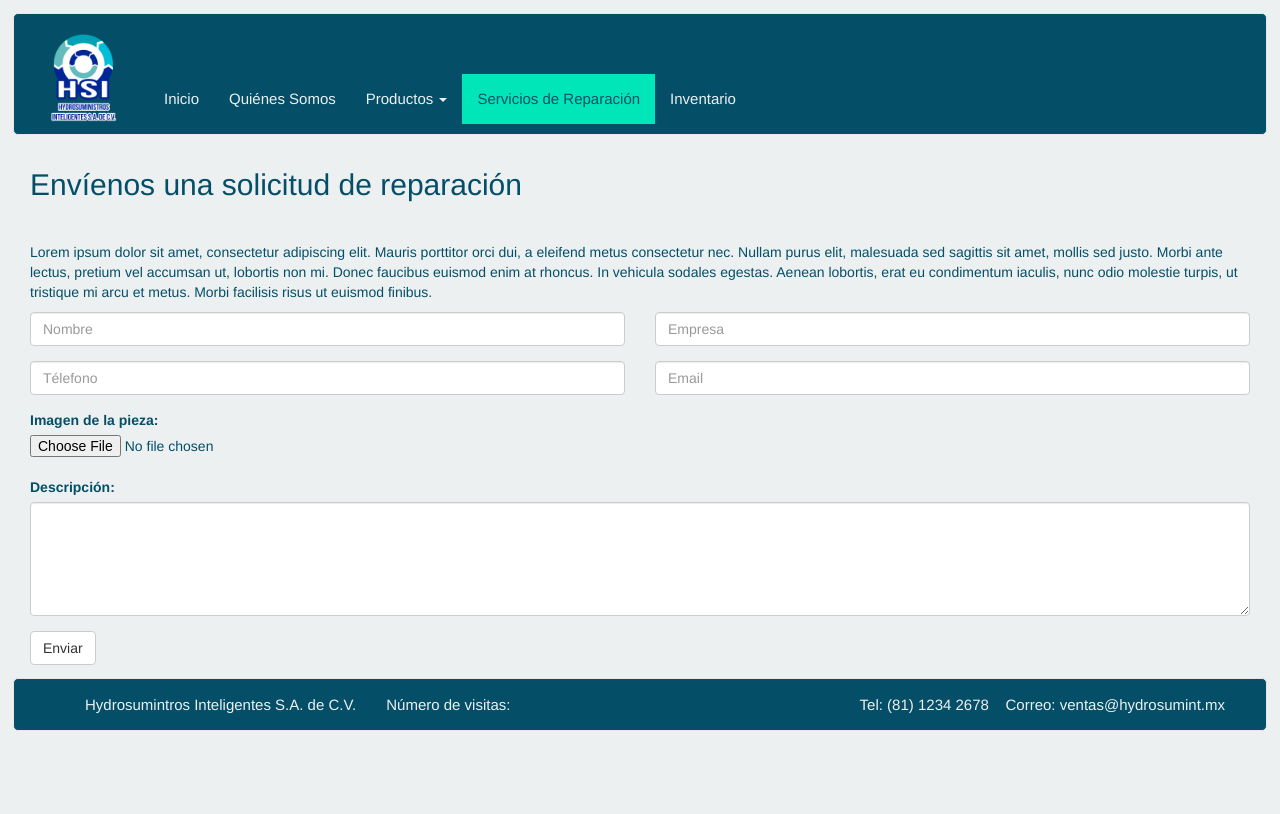
After one commit to ecristerna/Hydrosuministros-WebApp, a PHP site: page /formulario_reparaciones.php in a window 1280 px wide. The commit adds this page. Run offline with PHP 8.4, Linux system fonts and the light colour scheme.

Commit message:
Se separo el formulario de reparaciones a una nueva pagina.

```diff
--- /dev/null
+++ b/View/formulario_reparaciones.php
@@ -0,0 +1,61 @@
+<?php
+$PageTitle="Formulario reparacion";
+include_once('../elements/header.php');
+?>
+
+    <title>Reparaciones</title>
+    </head>
+
+<?php include_once('../elements/navbar.php');?>
+    <script type="text/javascript">
+        $('#repairs-nav').addClass("active");
+    </script>
+    <body>
+    <div class="container-fluid">
+
+        <div class="col-md-12">
+            <h2>Envíenos una solicitud de reparación</h2>
+            <hr>
+        </div>
+        <hr>
+
+        <div class="col-md-12">
+            <p>
+                Lorem ipsum dolor sit amet, consectetur adipiscing elit. Mauris porttitor orci dui, a eleifend metus consectetur nec. Nullam purus elit, malesuada sed sagittis sit amet, mollis sed justo. Morbi ante lectus, pretium vel accumsan ut, lobortis non mi. Donec faucibus euismod enim at rhoncus. In vehicula sodales egestas. Aenean lobortis, erat eu condimentum iaculis, nunc odio molestie turpis, ut tristique mi arcu et metus. Morbi facilisis risus ut euismod finibus.
+            </p>
+            <form>
+                <div class="form-group">
+                    <div class="row">
+                        <div class="col-sm-6 form-group">
+                            <input class="form-control" id="Name" name="Nombre" placeholder="Nombre" type="text" required>
+                        </div>
+                        <div class="col-sm-6 form-group">
+                            <input class="form-control" id="Email" name="Empresa" placeholder="Empresa" type="text" required>
+                        </div>
+                    </div>
+
+                    <div class="row">
+                        <div class="col-sm-6 form-group">
+                            <input class="form-control" id="Nombre" name="Telefono" placeholder="Télefono" type="text" required>
+                        </div>
+                        <div class="col-sm-6 form-group">
+                            <input class="form-control" id="Email" name="Email" placeholder="Email" type="email" required>
+                        </div>
+                    </div>
+
+                    <label class="control-label">Imagen de la pieza:</label>
+                    <input id="input-1" type="file" class="file">
+                    <br/>
+                    <label for="comment">Descripción:</label>
+                    <textarea class="form-control" rows="5" id="comment"></textarea>
+                </div>
+                <button type="submit" class="btn btn-default">Enviar</button>
+            </form>
+        </div>
+
+    </div>
+    </body>
+
+<?php
+include_once('../elements/footer.php');
+?>
```
Also changed, not shown: View/reparaciones.php (+2 -38 lines).
